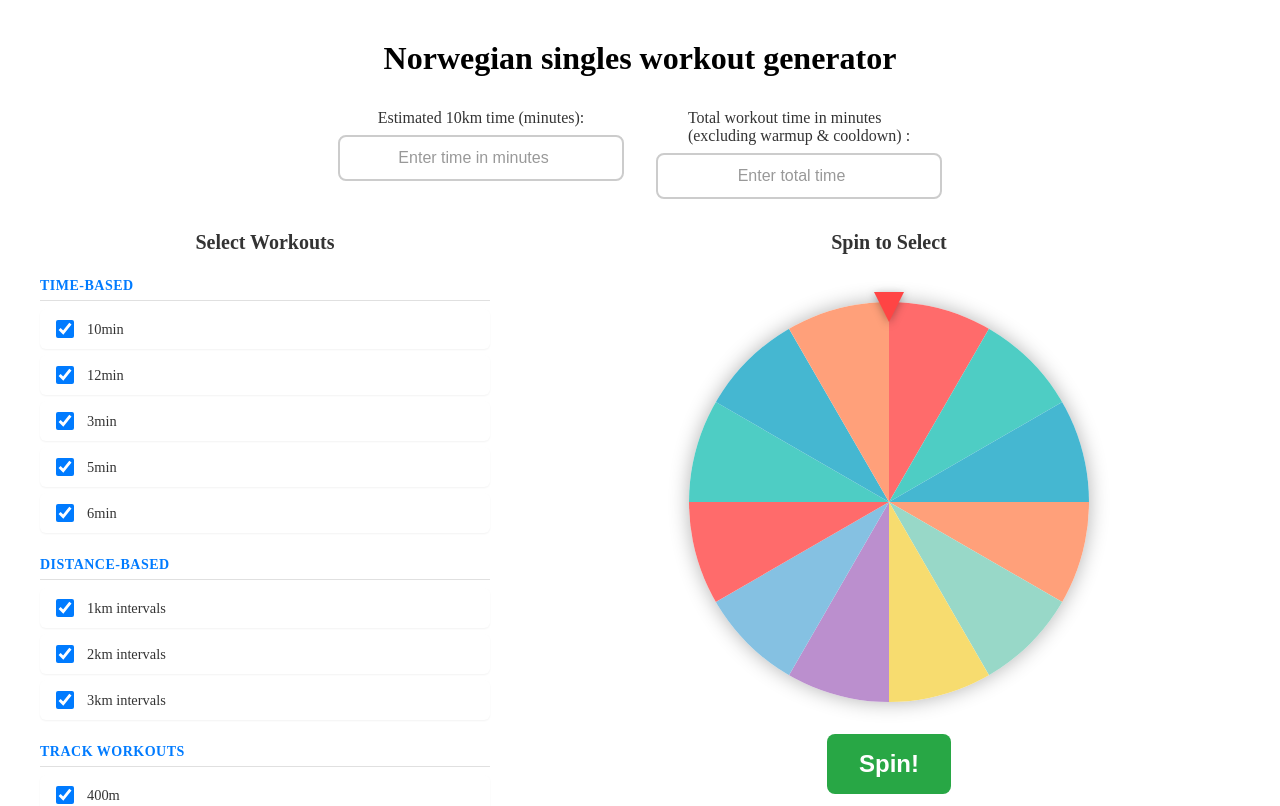
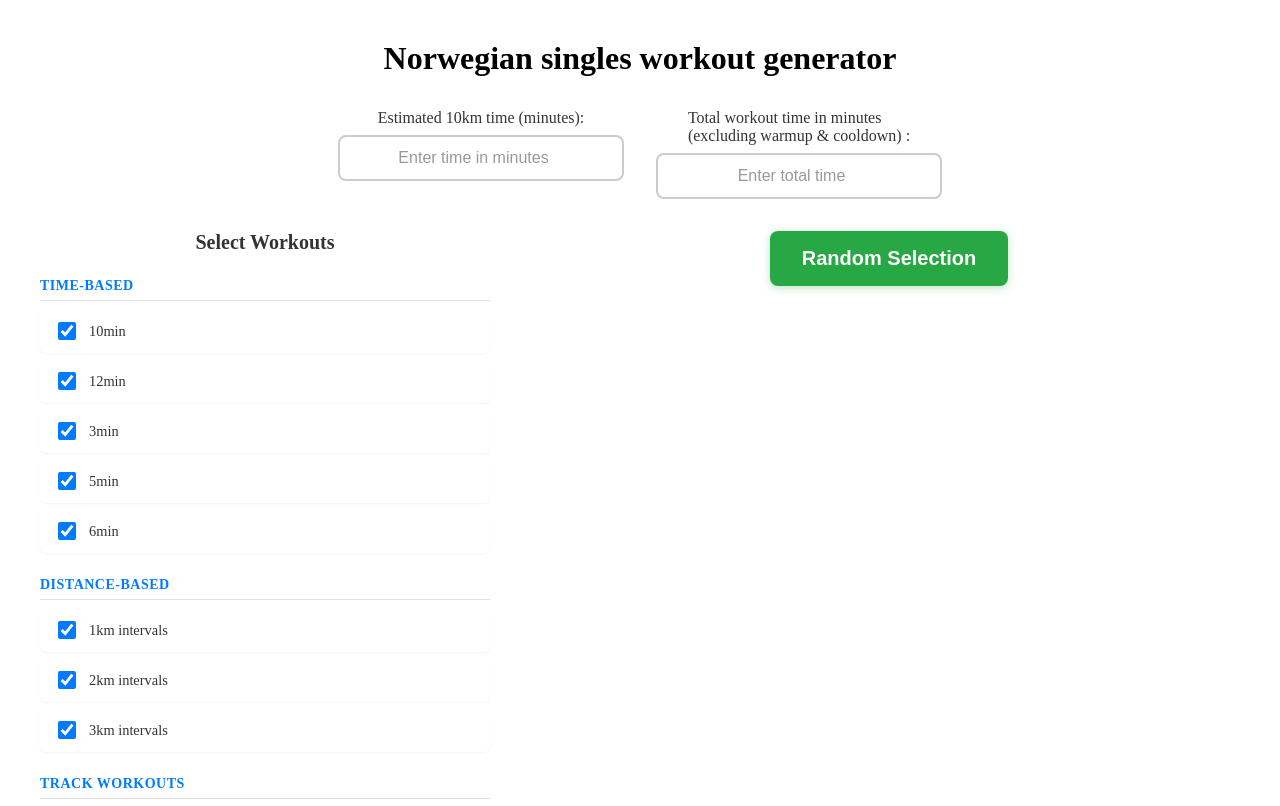
Before and after one commit to ChristoferRyas/nsa-workouts, an Angular app: page / in a window 1280 px wide. Shown: the top 806 px of the page. Built offline with nearby package versions, Linux system fonts and the light colour scheme.

Commit message:
Change spinner to randon selct from list

```diff
--- a/src/app/components/spinner/spinner.html
+++ b/src/app/components/spinner/spinner.html
@@ -1,25 +1,16 @@
 <div class="spinner-container">
-  <div class="wheel-container">
-    <div class="wheel" [class.spinning]="isSpinning()" [style.transform]="'rotate(' + rotation() + 'deg)'">
-      @for (workout of workouts(); track workout.id; let i = $index) {
-        <div class="segment" [ngStyle]="getSegmentStyle(i)">
-          <div class="segment-text" [ngStyle]="getTextStyle(i)">
-            {{ workout.name }}
-          </div>
-        </div>
-      }
-    </div>
-    <div class="pointer"></div>
+  <div class="workouts-roulette">
+    @for (workout of workouts(); track workout.id; let i = $index) {
+      <div
+        class="roulette-item"
+        [class.highlighted]="isWorkoutHighlighted(i)"
+        [class.selected]="selectedWorkout() === workout">
+        {{ workout.name }}
+      </div>
+    }
   </div>
 
   <button class="spin-button" (click)="spin()" [disabled]="isSpinning()">
-    {{ isSpinning() ? 'Spinning...' : 'Spin!' }}
+    {{ isSpinning() ? 'Selecting...' : 'Start!' }}
   </button>
-
-  @if (selectedWorkout()) {
-    <div class="result">
-      <h2>Selected Workout:</h2>
-      <p class="workout-name">{{ selectedWorkout()!.name }}</p>
-    </div>
-  }
 </div>
--- a/src/app/components/spinner/spinner.scss
+++ b/src/app/components/spinner/spinner.scss
@@ -2,69 +2,82 @@
   display: flex;
   flex-direction: column;
   align-items: center;
-  justify-content: center;
   gap: 2rem;
   padding: 2rem;
+  width: 100%;
 }
 
-.wheel-container {
-  position: relative;
-  width: 400px;
-  height: 400px;
-}
+.workouts-roulette {
+  display: flex;
+  flex-direction: column;
+  gap: 0.5rem;
+  width: 100%;
+  max-width: 500px;
+  max-height: 400px;
+  overflow-y: auto;
+  padding: 1rem;
+  background-color: #f8f9fa;
+  border-radius: 0.75rem;
+  box-shadow: 0 4px 12px rgba(0, 0, 0, 0.1);
 
-.wheel {
-  position: relative;
-  width: 100%;
-  height: 100%;
-  border-radius: 50%;
-  overflow: hidden;
-  box-shadow: 0 0 20px rgba(0, 0, 0, 0.3);
-  transition: none;
+  &::-webkit-scrollbar {
+    width: 8px;
+  }
 
-  &.spinning {
-    transition: transform 3s cubic-bezier(0.25, 0.1, 0.25, 1);
+  &::-webkit-scrollbar-track {
+    background: #e9ecef;
+    border-radius: 4px;
+  }
+
+  &::-webkit-scrollbar-thumb {
+    background: #adb5bd;
+    border-radius: 4px;
+
+    &:hover {
+      background: #868e96;
+    }
   }
 }
 
-.segment {
-  position: absolute;
-  width: 50%;
-  height: 50%;
-  left: 50%;
-  top: 0;
-  transform-origin: 0 100%;
-  display: flex;
-  align-items: center;
-  justify-content: center;
+.roulette-item {
+  padding: 1rem 1.5rem;
+  background-color: white;
+  border-radius: 0.5rem;
+  font-weight: 500;
+  font-size: 1rem;
+  color: #333;
+  text-align: center;
+  transition: all 0.2s ease;
+  box-shadow: 0 2px 4px rgba(0, 0, 0, 0.05);
+  border: 2px solid transparent;
+
+  &.highlighted {
+    background-color: #007bff;
+    color: white;
+    transform: scale(1.05);
+    box-shadow: 0 6px 12px rgba(0, 123, 255, 0.3);
+    border-color: #0056b3;
+    font-weight: 600;
+  }
+
+  &.selected {
+    background-color: #28a745;
+    color: white;
+    transform: scale(1.08);
+    box-shadow: 0 8px 16px rgba(40, 167, 69, 0.4);
+    border-color: #1e7e34;
+    font-weight: 700;
+    animation: pulse 0.5s ease;
+  }
 }
 
-.segment-text {
-  position: absolute;
-  top: 50%;
-  left: 50%;
-  width: 120px;
-  text-align: left;
-  font-weight: bold;
-  font-size: 0.9rem;
-  color: white;
-  text-shadow: 1px 1px 2px rgba(0, 0, 0, 0.5);
-  padding: 0.5rem;
-  word-wrap: break-word;
-}
-
-.pointer {
-  position: absolute;
-  top: -10px;
-  left: 50%;
-  transform: translateX(-50%);
-  width: 0;
-  height: 0;
-  border-left: 15px solid transparent;
-  border-right: 15px solid transparent;
-  border-top: 30px solid #ff4444;
-  z-index: 10;
-  filter: drop-shadow(0 2px 4px rgba(0, 0, 0, 0.3));
+@keyframes pulse {
+  0%, 100% {
+    transform: scale(1.08);
+  }
+  50% {
+    transform: scale(1.12);
+  }
 }
 
 .spin-button {
@@ -94,24 +107,3 @@
     opacity: 0.6;
   }
 }
-
-.result {
-  text-align: center;
-  padding: 1.5rem;
-  background-color: #f8f9fa;
-  border-radius: 0.5rem;
-  box-shadow: 0 2px 8px rgba(0, 0, 0, 0.1);
-
-  h2 {
-    margin: 0 0 1rem 0;
-    font-size: 1.5rem;
-    color: #333;
-  }
-
-  .workout-name {
-    margin: 0;
-    font-size: 2rem;
-    font-weight: bold;
-    color: #007bff;
-  }
-}
--- a/src/app/components/spinner/spinner.ts
+++ b/src/app/components/spinner/spinner.ts
@@ -13,8 +13,11 @@ export class Spinner {
   workoutSelected = output<workout>();
 
   protected isSpinning = signal(false);
-  protected rotation = signal(0);
+  protected highlightedIndex = signal<number | null>(null);
   protected selectedWorkout = signal<workout | null>(null);
+
+  private intervalId: any = null;
+  private currentIndex = 0;
 
   spin() {
     if (this.isSpinning()) return;
@@ -24,54 +27,52 @@ export class Spinner {
 
     this.isSpinning.set(true);
     this.selectedWorkout.set(null);
+    this.currentIndex = 0;
 
     // Randomly select a workout
     const selectedIndex = Math.floor(Math.random() * workoutList.length);
     const selected = workoutList[selectedIndex];
 
-    // Calculate rotation to land on selected workout
-    const segmentAngle = 360 / workoutList.length;
-    const targetAngle = selectedIndex * (-segmentAngle) - segmentAngle / 2 + 360 * 5; // Offset to center segment at top
+    // Calculate how many iterations before slowing down
+    const minIterations = 15;
+    const extraIterations = Math.floor(Math.random() * 10);
+    const totalIterations = minIterations + extraIterations + selectedIndex;
 
-    // Add multiple full rotations (5-8) plus the target angle
-    const fullRotations = 5 + Math.floor(Math.random() * 4);
-    const totalRotation = fullRotations * 360 + targetAngle;
+    let iteration = 0;
+    let delay = 50; // Start fast
 
-    this.rotation.set(totalRotation);
+    const highlight = () => {
+      this.highlightedIndex.set(this.currentIndex);
+      this.currentIndex = (this.currentIndex + 1) % workoutList.length;
+      iteration++;
 
-    // After 3 seconds, emit the selected workout
-    setTimeout(() => {
-      this.isSpinning.set(false);
-      this.selectedWorkout.set(selected);
-      this.workoutSelected.emit(selected);
-    }, 3000);
+      if (iteration >= totalIterations && this.currentIndex === selectedIndex) {
+        // We've reached the target
+        if (this.intervalId) clearInterval(this.intervalId);
+
+        setTimeout(() => {
+          this.isSpinning.set(false);
+          this.selectedWorkout.set(selected);
+          this.workoutSelected.emit(selected);
+          this.highlightedIndex.set(null);
+        }, 300);
+      } else {
+        // Gradually slow down as we approach the target
+        if (iteration > minIterations) {
+          const remainingIterations = totalIterations - iteration;
+          if (remainingIterations < 10) {
+            delay = 100 + (10 - remainingIterations) * 50; // Slow down progressively
+            if (this.intervalId) clearInterval(this.intervalId);
+            this.intervalId = setInterval(highlight, delay);
+          }
+        }
+      }
+    };
+
+    this.intervalId = setInterval(highlight, delay);
   }
 
-  getSegmentStyle(index: number) {
-    const total = this.workouts().length;
-    const angle = 360 / total;
-    const rotation = index * angle;
-
-    return {
-      transform: `rotate(${rotation}deg) skewY(${-90 + angle}deg)`,
-      backgroundColor: this.getColor(index)
-    };
-  }
-
-  getTextStyle(index: number) {
-    const total = this.workouts().length;
-    const angle = 360 / total;
-
-    return {
-      transform: `translate(-50%, -50%) rotate(${angle / 2 - 90}deg)`
-    };
-  }
-
-  private getColor(index: number): string {
-    const colors = [
-      '#FF6B6B', '#4ECDC4', '#45B7D1', '#FFA07A',
-      '#98D8C8', '#F7DC6F', '#BB8FCE', '#85C1E2'
-    ];
-    return colors[index % colors.length];
+  isWorkoutHighlighted(index: number): boolean {
+    return this.highlightedIndex() === index;
   }
 }
--- a/src/app/components/start/start.html
+++ b/src/app/components/start/start.html
@@ -39,7 +39,10 @@
         <h4 class="category-title">{{ categoryGroup.category }}</h4>
         <div class="workouts-list">
           @for (workout of categoryGroup.workouts; track workout.id) {
-          <div class="workout-item">
+          <div
+            class="workout-item"
+            [class.highlighted]="isWorkoutHighlighted(workout.id)"
+            [class.selected]="isWorkoutSelected(workout.id)">
             <input
               type="checkbox"
               [id]="'workout-' + workout.id"
@@ -47,7 +50,10 @@
               (change)="toggleWorkout(workout.id, $event)"
               class="workout-checkbox"
             />
-            <label [for]="'workout-' + workout.id" class="workout-label">
+            <label
+              [for]="'workout-' + workout.id"
+              class="workout-label"
+              (click)="onWorkoutClick(workout, $event)">
               <div class="workout-name">{{ workout.name }}</div>
             </label>
           </div>
@@ -57,17 +63,16 @@
       }
     </div>
 
-    <div class="spinner-section">
-      <h3>Spin to Select</h3>
-      <app-spinner
-        [workouts]="availableWorkouts()"
-        (workoutSelected)="onWorkoutSelected($event)"
-      ></app-spinner>
-    </div>
-  </div>
+    <div class="stats-section">
+      <button
+        class="random-button"
+        (click)="randomSelect()"
+        [disabled]="isRandomizing() || availableWorkouts().length === 0">
+        {{ isRandomizing() ? 'Selecting...' : 'Random Selection' }}
+      </button>
 
       @if (selectedWorkout()) {
-  <div class="pace-display">
+        <div class="workout-stats">
           <h2>{{ selectedWorkout()!.name }}</h2>
 
           <div class="workout-summary">
@@ -103,3 +108,5 @@
         </div>
       }
     </div>
+  </div>
+</div>
--- a/src/app/components/start/start.scss
+++ b/src/app/components/start/start.scss
@@ -114,19 +114,13 @@
   }
 }
 
-.spinner-section {
+.stats-section {
   flex: 1;
   display: flex;
   flex-direction: column;
   align-items: center;
+  gap: 1.5rem;
   min-width: 300px;
-
-  h3 {
-    margin: 0 0 1rem 0;
-    font-size: 1.25rem;
-    color: #333;
-    text-align: center;
-  }
 }
 
 .workouts-list {
@@ -143,10 +137,37 @@
     gap: 0.625rem;
     box-shadow: 0 1px 2px rgba(0, 0, 0, 0.05);
     transition: all 0.15s ease;
+    border: 2px solid transparent;
 
     &:hover {
       background-color: #f8f9fa;
       box-shadow: 0 2px 4px rgba(0, 0, 0, 0.1);
+    }
+
+    &.highlighted {
+      background-color: #007bff;
+      color: white;
+      transform: scale(1.02);
+      box-shadow: 0 4px 8px rgba(0, 123, 255, 0.3);
+      border-color: #0056b3;
+
+      .workout-name {
+        color: white;
+        font-weight: 600;
+      }
+    }
+
+    &.selected {
+      background-color: #28a745;
+      color: white;
+      transform: scale(1.03);
+      box-shadow: 0 4px 8px rgba(40, 167, 69, 0.4);
+      border-color: #1e7e34;
+
+      .workout-name {
+        color: white;
+        font-weight: 700;
+      }
     }
 
     .workout-checkbox {
@@ -191,16 +212,44 @@
   }
 }
 
-.pace-display {
+.random-button {
+  padding: 1rem 2rem;
+  font-size: 1.25rem;
+  font-weight: 600;
+  border: none;
+  border-radius: 0.5rem;
+  background-color: #28a745;
+  color: white;
+  cursor: pointer;
+  transition: all 0.2s ease;
+  box-shadow: 0 2px 8px rgba(40, 167, 69, 0.3);
+
+  &:hover:not(:disabled) {
+    background-color: #218838;
+    transform: scale(1.05);
+    box-shadow: 0 4px 12px rgba(40, 167, 69, 0.4);
+  }
+
+  &:active:not(:disabled) {
+    background-color: #1e7e34;
+    transform: scale(0.98);
+  }
+
+  &:disabled {
+    background-color: #6c757d;
+    cursor: not-allowed;
+    opacity: 0.6;
+  }
+}
+
+.workout-stats {
   text-align: center;
   padding: 2rem;
   background-color: #f8f9fa;
   border-radius: 1rem;
   box-shadow: 0 4px 12px rgba(0, 0, 0, 0.1);
-  margin-top: 2rem;
-  max-width: 600px;
-  margin-left: auto;
-  margin-right: auto;
+  width: 100%;
+  max-width: 500px;
 
   h2 {
     margin: 0 0 1.5rem 0;
--- a/src/app/components/start/start.ts
+++ b/src/app/components/start/start.ts
@@ -1,13 +1,13 @@
 import { Component, signal, OnInit, computed } from '@angular/core';
+import { CommonModule } from '@angular/common';
 import { FormsModule } from '@angular/forms';
-import { Spinner } from '../spinner/spinner';
 import { workouts } from '../../data/workouts';
 import { workout, WorkoutCategory } from '../../interfaces/workout';
 import { calculatePace, convertDistanceToDuration } from '../../utils/pace';
 
 @Component({
   selector: 'app-start',
-  imports: [Spinner, FormsModule],
+  imports: [CommonModule, FormsModule],
   templateUrl: './start.html',
   styleUrl: './start.scss'
 })
@@ -25,6 +25,11 @@ export class Start implements OnInit {
   protected selectedWorkout = signal<workout | null>(null);
   protected suggestedPace = signal<number | null>(null);
   protected calculatedSets = signal<number | null>(null);
+  protected highlightedWorkoutId = signal<number | null>(null);
+  protected isRandomizing = signal(false);
+
+  private intervalId: any = null;
+  private currentIndex = 0;
 
   protected availableWorkouts = computed(() => {
     const excluded = this.excludedWorkoutIds();
@@ -141,7 +146,7 @@ export class Start implements OnInit {
     this.saveExcludedWorkouts();
   }
 
-  onWorkoutSelected(workout: workout) {
+  selectWorkout(workout: workout) {
     this.selectedWorkout.set(workout);
 
     const time = this.estimatedTime();
@@ -182,6 +187,74 @@ export class Start implements OnInit {
     }
   }
 
+  onWorkoutClick(workout: workout, event: Event) {
+    // Prevent the label from toggling the checkbox
+    event.preventDefault();
+    this.selectWorkout(workout);
+  }
+
+  randomSelect() {
+    if (this.isRandomizing()) return;
+
+    const available = this.availableWorkouts();
+    if (available.length === 0) return;
+
+    this.isRandomizing.set(true);
+    this.selectedWorkout.set(null);
+    this.currentIndex = 0;
+
+    // Randomly select a workout
+    const selectedIndex = Math.floor(Math.random() * available.length);
+    const selected = available[selectedIndex];
+
+    // Calculate how many iterations before slowing down
+    const minIterations = 15;
+    const extraIterations = Math.floor(Math.random() * 10);
+    const totalIterations = minIterations + extraIterations + selectedIndex;
+
+    let iteration = 0;
+    let delay = 50; // Start fast
+
+    const highlight = () => {
+      const currentWorkout = available[this.currentIndex];
+      this.highlightedWorkoutId.set(currentWorkout.id);
+      this.currentIndex = (this.currentIndex + 1) % available.length;
+      iteration++;
+
+      if (iteration >= totalIterations && this.currentIndex === selectedIndex) {
+        // We've reached the target
+        if (this.intervalId) clearInterval(this.intervalId);
+
+        setTimeout(() => {
+          this.isRandomizing.set(false);
+          this.selectWorkout(selected);
+          this.highlightedWorkoutId.set(null);
+        }, 300);
+      } else {
+        // Gradually slow down as we approach the target
+        if (iteration > minIterations) {
+          const remainingIterations = totalIterations - iteration;
+          if (remainingIterations < 10) {
+            delay = 100 + (10 - remainingIterations) * 50; // Slow down progressively
+            if (this.intervalId) clearInterval(this.intervalId);
+            this.intervalId = setInterval(highlight, delay);
+          }
+        }
+      }
+    };
+
+    this.intervalId = setInterval(highlight, delay);
+  }
+
+  isWorkoutHighlighted(workoutId: number): boolean {
+    return this.highlightedWorkoutId() === workoutId;
+  }
+
+  isWorkoutSelected(workoutId: number): boolean {
+    const selected = this.selectedWorkout();
+    return selected !== null && selected.id === workoutId;
+  }
+
   formatPace(pace: number): string {
     const minutes = Math.floor(pace);
     const seconds = Math.round((pace - minutes) * 60);
```
Lines whose indentation alone changed are shown as unchanged.
